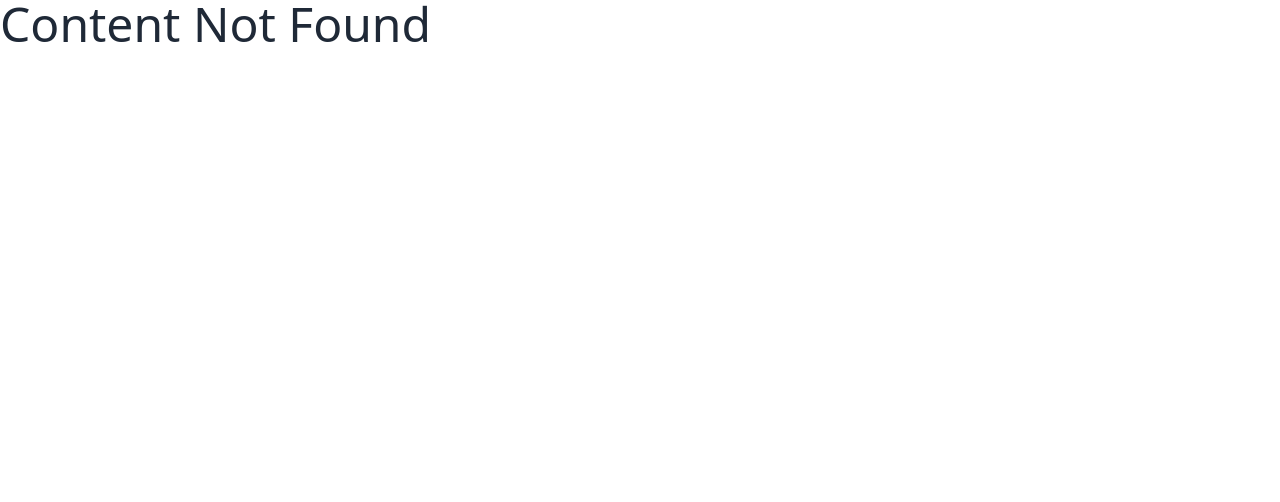
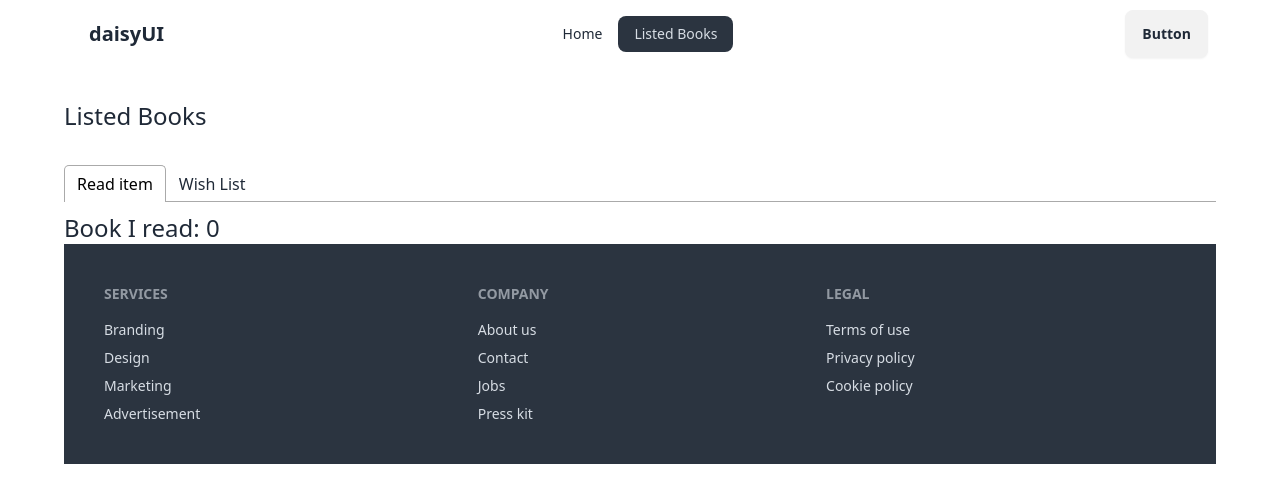
Before and after one commit to KI-Anik/m47-book-library, a React (Vite) app: page /listedBooks in a window 1280 px wide. Before the commit this address had no page. Shown: the top 502 px of the page. Built offline with nearby package versions, Linux system fonts and the light colour scheme.

Commit message:
read list map and filter done, displaying them

```diff
--- a/package.json
+++ b/package.json
@@ -15,6 +15,8 @@
     "react": "^18.3.1",
     "react-dom": "^18.3.1",
     "react-router-dom": "^7.0.1",
+    "react-tabs": "^6.0.2",
+    "react-toastify": "^10.0.6",
     "sort-by": "^1.2.0"
   },
   "devDependencies": {
--- a/src/Utility/AddToDb.js
+++ b/src/Utility/AddToDb.js
@@ -1,16 +1,16 @@
-const getStoredList = () => {
+const getStoredReadList = () => {
     const storedListString = localStorage.getItem('read-list')
     if(storedListString){
         const storedList = JSON.parse(storedListString)
-        return storedList
+        return storedList;
     }
     else{
-        return[]
+        return[];
     }
 }
 
-const addToStoredList = id => {
-    const storedList = getStoredList()
+const addToStoredReadList = id => {
+    const storedList = getStoredReadList()
     if (storedList.includes(id)){
         console.log(id, 'already exists')
     }
@@ -21,4 +21,4 @@ const addToStoredList = id => {
     }
 }
 
-export default addToStoredList
+export  {addToStoredReadList, getStoredReadList}
--- a/src/components/BookDetail/BookDetail.jsx
+++ b/src/components/BookDetail/BookDetail.jsx
@@ -1,6 +1,6 @@
 import React from 'react';
 import { useLoaderData, useParams } from 'react-router-dom';
-import addToStoredList from '../../Utility/AddToDb';
+import { addToStoredReadList } from '../../Utility/AddToDb';
 
 const BookDetail = () => {
     const {bookId} = useParams()
@@ -13,7 +13,7 @@ const BookDetail = () => {
     // console.log(book)
 
     const handleMarkAsRead = (id) =>{
-        addToStoredList(id)
+        addToStoredReadList(id)
     }
 
     const {image} = book
--- /dev/null
+++ b/src/components/ListedBooks/ListedBooks.jsx
@@ -0,0 +1,48 @@
+import React, { useEffect, useState } from 'react';
+import { useLoaderData } from 'react-router-dom';
+import { Tab, Tabs, TabList, TabPanel } from 'react-tabs';
+import 'react-tabs/style/react-tabs.css';
+import { getStoredReadList } from '../../Utility/AddToDb';
+import Book from '../Book/Book';
+
+const ListedBooks = () => {
+    const [readList, setReadList] = useState([])
+    const allBooks = useLoaderData();
+
+    useEffect(()=> {
+        const storedReadList = getStoredReadList()
+        const storedReadListInt = storedReadList.map(list => parseInt(list))
+
+        console.log(storedReadList, storedReadListInt, allBooks)
+
+        const readBookList = allBooks.filter(book => storedReadListInt.includes(book.bookId))
+        setReadList(readBookList)
+    },[])
+
+    return (
+        <div>
+            <h2 className="text-2xl my-8">Listed Books</h2>
+
+            <Tabs>
+                <TabList>
+                    <Tab>Read item</Tab>
+                    <Tab>Wish List</Tab>
+                </TabList>
+
+                <TabPanel>
+                    <h2 className='text-2xl'>Book I read: {readList.length}</h2>
+                    <div className='grid grid-cols-1 md:grid-cols-2 lg:grid-cols-3 gap-6'>
+                    {
+                        readList.map(b => <Book key={b.bookId} book={b}></Book>)
+                    }
+                    </div>
+                </TabPanel>
+                <TabPanel>
+                    <h2 className='text-2xl'>My Wish list</h2>
+                </TabPanel>
+            </Tabs>
+        </div>
+    );
+};
+
+export default ListedBooks;
--- a/src/components/Navbar/Navbar.jsx
+++ b/src/components/Navbar/Navbar.jsx
@@ -5,7 +5,7 @@ const Navbar = () => {
 
   const links = <>
      <li><NavLink to={'/'}>Home</NavLink></li>
-     <li><a>Item 3</a></li>
+     <li><NavLink to={'/listedBooks'}>Listed Books</NavLink></li>
   </>
     return (
         <div className="navbar bg-base-100">
--- a/src/main.jsx
+++ b/src/main.jsx
@@ -10,6 +10,7 @@ import Erropage from './components/Error/Erropage';
 import Home from './components/Home/Home';
 import DashBoard from './components/DashBoard/DashBoard';
 import BookDetail from './components/BookDetail/BookDetail';
+import ListedBooks from './components/ListedBooks/ListedBooks';
 
 const router = createBrowserRouter([
   {
@@ -27,6 +28,11 @@ const router = createBrowserRouter([
         loader: ()=>fetch('/booksData.json')
       },
       {
+        path: '/listedBooks',
+        element: <ListedBooks></ListedBooks>,
+        loader: ()=>fetch('/booksData.json') // temporary worst way for paractice
+      },
+      {
         path: '/dashboard',
         element: <DashBoard></DashBoard>
       }
```
Also changed, not shown: 1 other file (tests, documents, lock files or other folders).
